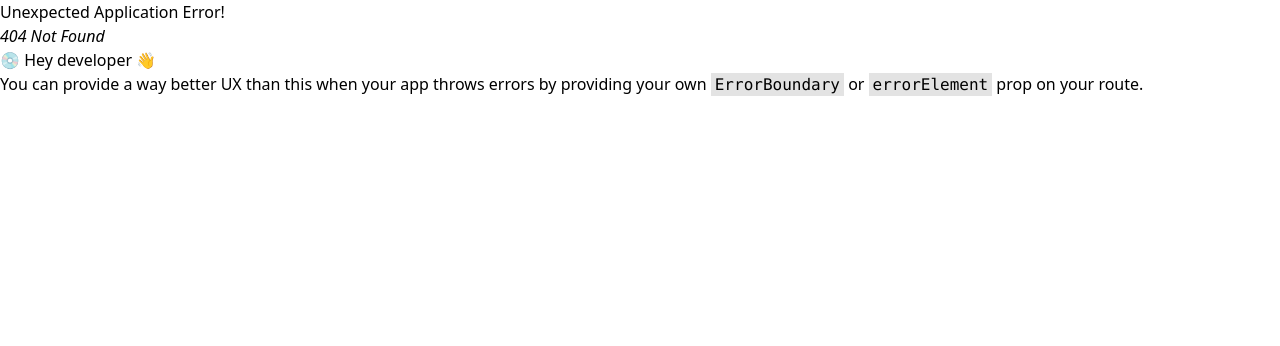
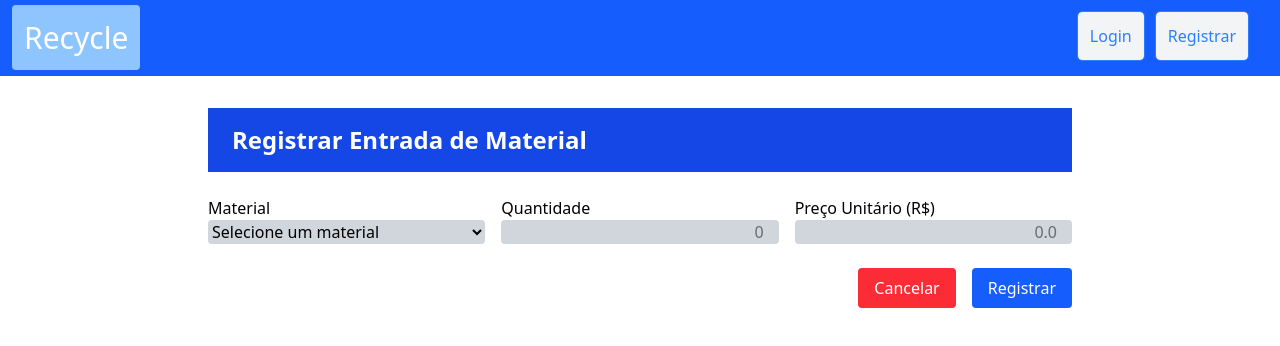
Before and after one commit to SantoGuru/Recycle, a React (Vite) app in the folder frontend/: page /entradaMaterial in a window 1280 px wide. Before the commit this address had no page. Shown: the top 346 px of the page. Built offline with nearby package versions, Linux system fonts and the light colour scheme.

Commit message:
Adicionando tela EntradaMaterial

```diff
--- a/frontend/src/App.jsx
+++ b/frontend/src/App.jsx
@@ -6,6 +6,7 @@ import Signup from './pages/Signup';
 import Login from './pages/Login';
 import Dashboard from './pages/Dashboard';
 import LandPage from './pages/LandPage';
+import EntradaMaterial from './pages/EntradaMaterial';
 import { AuthContextProvider } from './store/AuthContext';
 
 const router = createBrowserRouter([
@@ -18,6 +19,8 @@ const router = createBrowserRouter([
       {path: '/login', element: <Login />},
       {path: '/dashboard', element: <Dashboard />},
       {path: '/signup', element: <Signup />},
+      {path: '/signup', element: <Signup />},
+      {path: '/entradaMaterial', element: <EntradaMaterial />}
     ]
   }
 ]);
--- /dev/null
+++ b/frontend/src/pages/EntradaMaterial.jsx
@@ -0,0 +1,84 @@
+import React, { useState, useEffect } from 'react';
+import { useNavigate } from 'react-router-dom';
+
+
+export default function EntradaMaterial() {
+
+  const handleSubmit = async (e) => {
+    e.preventDefault();
+  };
+
+  const navigate = useNavigate();
+
+  const [materiais, setMateriais] = useState([]);
+
+  return (
+    <div className="max-w-4xl mx-auto px-4 py-8">
+      <div className="bg-blue-700 px-6 py-4">
+        <h1 className="text-2xl font-bold text-white">Registrar Entrada de Material</h1>
+      </div>
+
+      <form onSubmit={handleSubmit} className="space-y-4 mt-6">
+
+        <div className="grid grid-cols-3 gap-4">
+
+          <div className='flex flex-col'>
+
+            <label className="form-label">
+              Material
+            </label>
+
+            <select className="input-field bg-gray-300 rounded" required >
+              <option value={0}>Selecione um material</option>
+              {materiais.map((material) => (
+                <option key={material.id} value={material.id}>
+                  {material.nome} ({material.unidade})
+                </option>
+              ))}
+            </select>
+          </div>
+
+          <div className='flex flex-col'>
+
+            <div>
+              <label className="form-label">
+                Quantidade
+              </label>
+              <input
+                type="number"
+                className="input-field bg-gray-300 rounded text-right w-full y-15"
+                placeholder="0"
+                required
+              />
+            </div>
+          </div>
+
+          <div className='flex flex-col'>
+            <div>
+              <label className="form-label">
+                Preço Unitário (R$)
+              </label>
+
+              <input
+                type="number"
+                className="input-field bg-gray-300 rounded text-right w-full y-30"
+                placeholder="0.0"
+                required
+              />
+            </div>
+          </div>
+        </div>
+
+        <div className="flex justify-end space-x-4 mt-6">
+          <button type="button" className="bg-red-500 rounded px-4 py-2 text-white" onClick={() => navigate("/Dashboard")}>
+            Cancelar
+          </button>
+          <button type="submit" className="bg-blue-600 rounded px-4 py-2 text-white">
+            Registrar
+          </button>
+        </div>
+
+      </form>
+    </div>
+  );
+};
```
